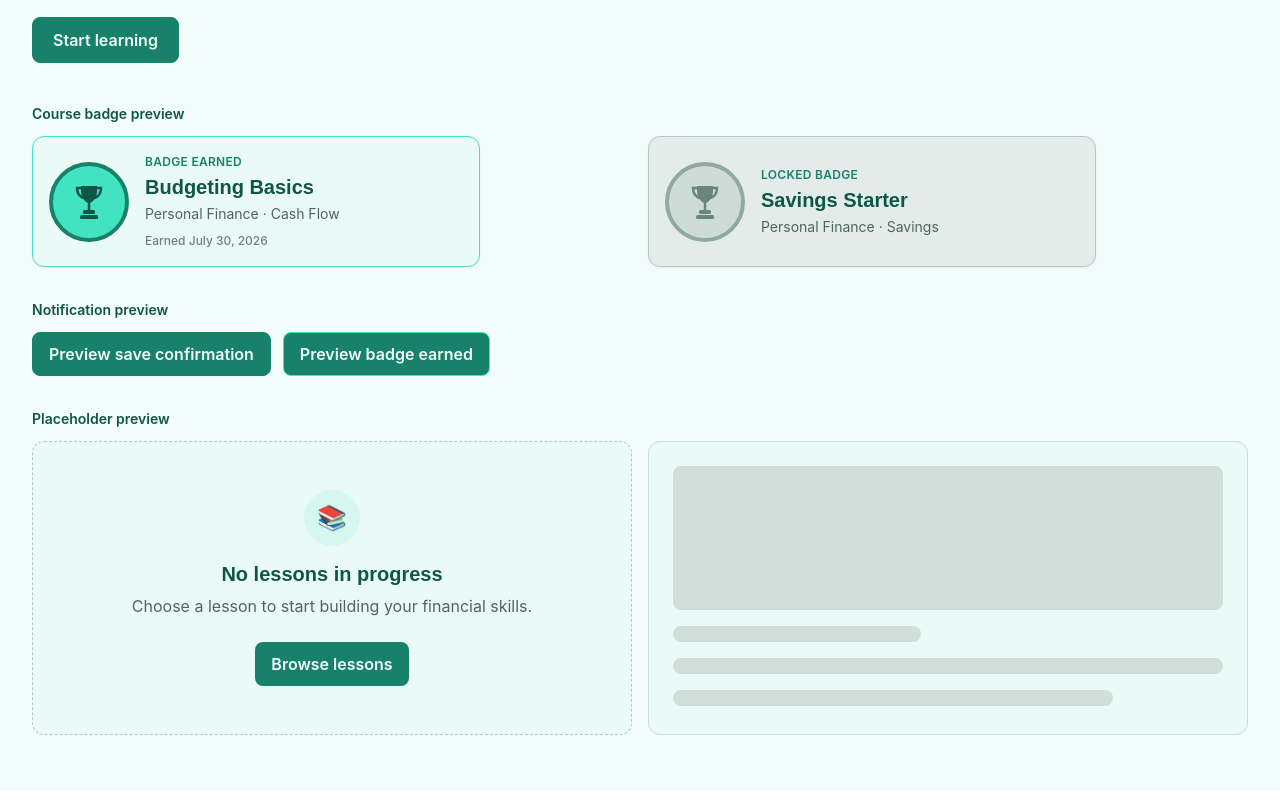
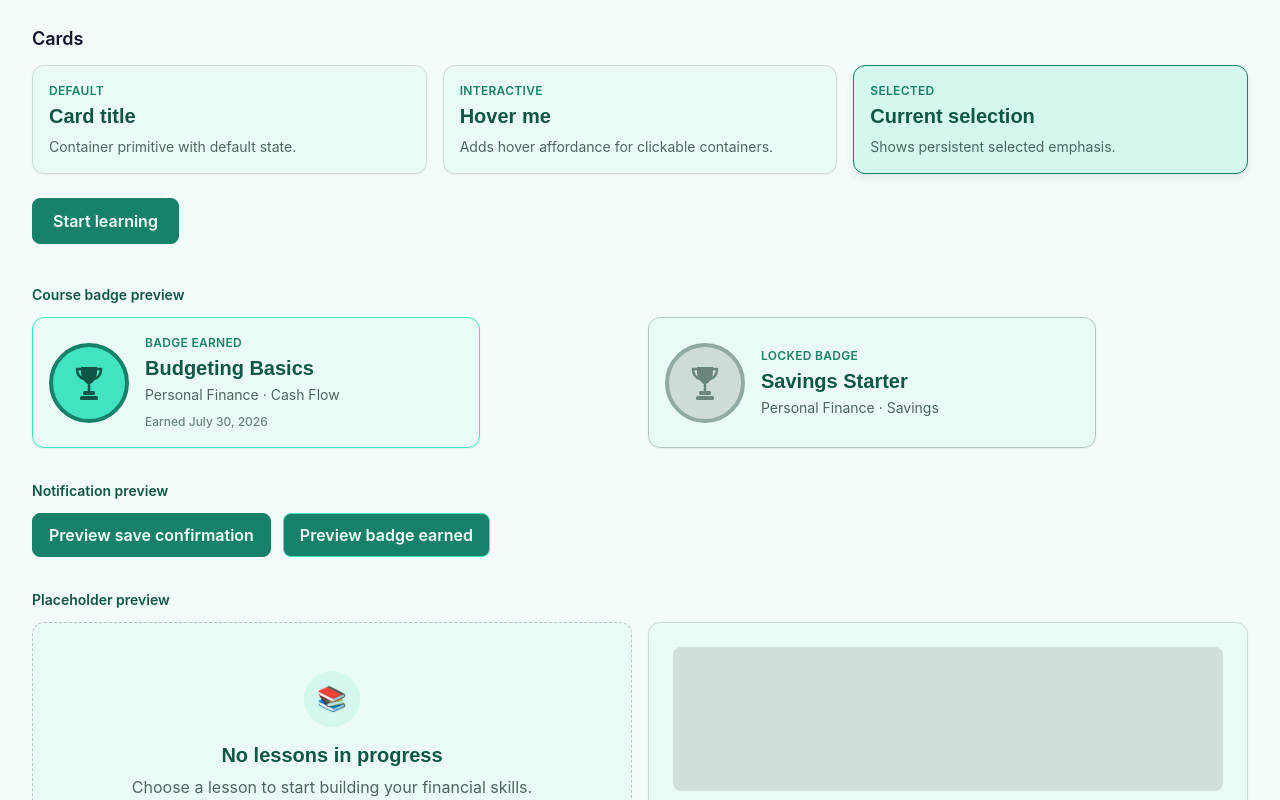
Before and after one commit to Code-the-Dream-School/summer-26-js-practicum-team2, a React (Vite) app in the folder frontend/: page /dev/components in a window 1280 px wide. Shown: the part 740-1540 px from the top of the page. Built offline with nearby package versions, Linux system fonts and the light colour scheme.

Commit message:
Add Card Component and integrates wtih Badge Component

```diff
--- a/frontend/src/components/ui/Badge.jsx
+++ b/frontend/src/components/ui/Badge.jsx
@@ -1,3 +1,5 @@
+import Card from './Card.jsx'
+
 function DefaultBadgeIcon() {
   // Default trophy icon for the badge generated by ChatGPT and modified for this project
   return (
@@ -40,14 +42,12 @@ export default function Badge({
     : 'border-neutral-400 bg-neutral-200 text-neutral-500'
 
   return (
-    // Native HTML <article> element used for the badge
-    // Accepts all standard HTML <article> attributes via props
-    <article
+    <Card
       {...props}
       aria-label={`${typeof badgeTitle === 'string' ? badgeTitle : 'Course'} badge, ${
         earned ? 'earned' : 'locked'
       }`}
-      className={`flex w-full max-w-md items-center gap-4 rounded-lg border p-4 shadow-sm ${badgeStyles} ${className}`}
+      className={`flex w-full max-w-md items-center gap-4 ${badgeStyles} ${className}`}
     >
       {/* Badge icon */}
       <div
@@ -70,6 +70,6 @@ export default function Badge({
           <p className="mt-2 text-caption font-medium text-neutral-500">Earned {earnedDate}</p>
         )}
       </div>
-    </article>
+    </Card>
   )
 }
--- a/frontend/src/components/ui/Card.jsx
+++ b/frontend/src/components/ui/Card.jsx
@@ -1 +1,61 @@
-//Card component
+export default function Card({
+  children,
+  className = '',
+  interactive = false,
+  selected = false,
+  onClick,
+  onKeyDown,
+  role,
+  tabIndex,
+  ...props
+}) {
+  let stateClasses = 'border-neutral-200 bg-surface-raised shadow-sm'
+
+  if (interactive) {
+    stateClasses =
+      'border-neutral-200 bg-surface-raised shadow-sm transition-colors duration-200 hover:border-primary-hover hover:shadow-md'
+  }
+
+  if (selected) {
+    stateClasses = 'border-primary bg-surface-inset shadow-md'
+  }
+
+  const isClickable = interactive && typeof onClick === 'function'
+
+  const handleKeyDown = (event) => {
+    onKeyDown?.(event)
+
+    if (event.defaultPrevented || !isClickable) {
+      return
+    }
+
+    if (event.key === 'Enter' || event.key === ' ') {
+      event.preventDefault()
+      onClick(event)
+    }
+  }
+
+  const a11yProps = interactive
+    ? {
+        role: role ?? (isClickable ? 'button' : undefined),
+        tabIndex: tabIndex ?? 0,
+        onKeyDown: handleKeyDown,
+        'aria-pressed': isClickable ? selected : undefined,
+      }
+    : {
+        role,
+        tabIndex,
+        onKeyDown,
+      }
+
+  return (
+    <article
+      onClick={onClick}
+      className={`rounded-lg border p-4 text-foreground ${interactive ? 'cursor-pointer focus-visible:outline-none focus-visible:ring-4 focus-visible:ring-primary/20 focus-visible:ring-offset-2 focus-visible:ring-offset-surface-app' : ''} ${stateClasses} ${className}`.trim()}
+      {...a11yProps}
+      {...props}
+    >
+      {children}
+    </article>
+  )
+}
--- a/frontend/src/pages/DevComponentsPage.jsx
+++ b/frontend/src/pages/DevComponentsPage.jsx
@@ -6,6 +6,7 @@ import { SkeletonLine, SkeletonRectangle } from '../components/ui/Skeleton.jsx'
 import Toast from '../components/ui/Toast.jsx'
 import Button from '../components/ui/Button.jsx'
 import Input from '../components/ui/Input.jsx'
+import Card from '../components/ui/Card.jsx'
 
 function DevComponentsPage() {
   const [emailValue, setEmailValue] = useState('not-an-email')
@@ -99,6 +100,41 @@ function DevComponentsPage() {
       <p className="text-sm text-slate-600">
         Use Tab to verify the visible focus ring on buttons and inputs.
       </p>
+
+      <div className="space-y-3 pt-2">
+        <h2 className="text-lg font-semibold text-slate-900">Cards</h2>
+
+        <div className="grid gap-4 md:grid-cols-3">
+          <Card>
+            <p className="text-caption font-semibold uppercase tracking-wide text-primary">
+              Default
+            </p>
+            <h3 className="mt-1 font-heading text-h4 font-bold text-heading">Card title</h3>
+            <p className="mt-2 text-small text-neutral-600">
+              Container primitive with default state.
+            </p>
+          </Card>
+
+          <Card interactive>
+            <p className="text-caption font-semibold uppercase tracking-wide text-primary">
+              Interactive
+            </p>
+            <h3 className="mt-1 font-heading text-h4 font-bold text-heading">Hover me</h3>
+            <p className="mt-2 text-small text-neutral-600">
+              Adds hover affordance for clickable containers.
+            </p>
+          </Card>
+
+          <Card selected>
+            <p className="text-caption font-semibold uppercase tracking-wide text-primary">
+              Selected
+            </p>
+            <h3 className="mt-1 font-heading text-h4 font-bold text-heading">Current selection</h3>
+            <p className="mt-2 text-small text-neutral-600">Shows persistent selected emphasis.</p>
+          </Card>
+        </div>
+      </div>
+
       <Button
         type="button"
         onClick={() => setIsModalOpen(true)}
@@ -163,16 +199,12 @@ function DevComponentsPage() {
             }
           />
 
-          <div
-            aria-label="Loading lesson preview"
-            aria-busy="true"
-            className="space-y-4 rounded-lg border border-neutral-200 bg-surface-raised p-6"
-          >
+          <Card aria-label="Loading lesson preview" aria-busy="true" className="space-y-4 p-6">
             <SkeletonRectangle height={144} />
             <SkeletonLine width="45%" />
             <SkeletonLine />
             <SkeletonLine width="80%" />
-          </div>
+          </Card>
         </div>
       </div>
 
```
